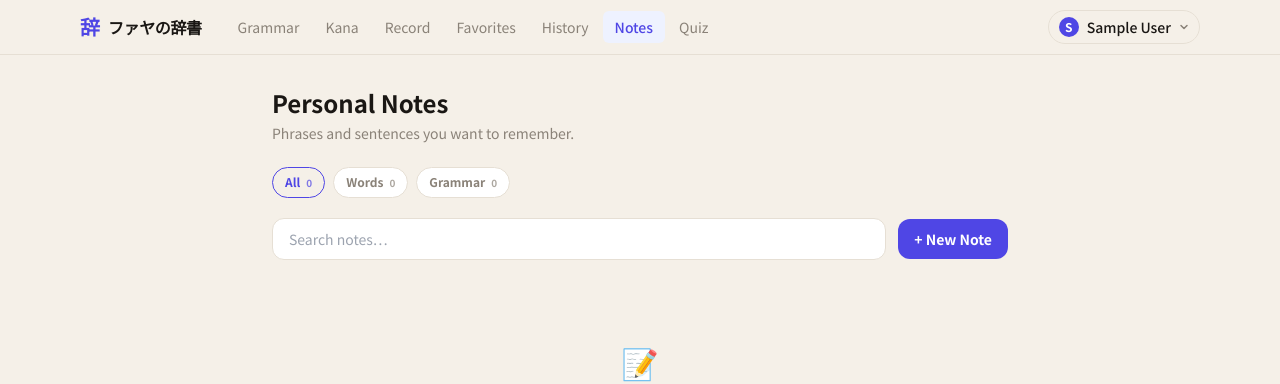
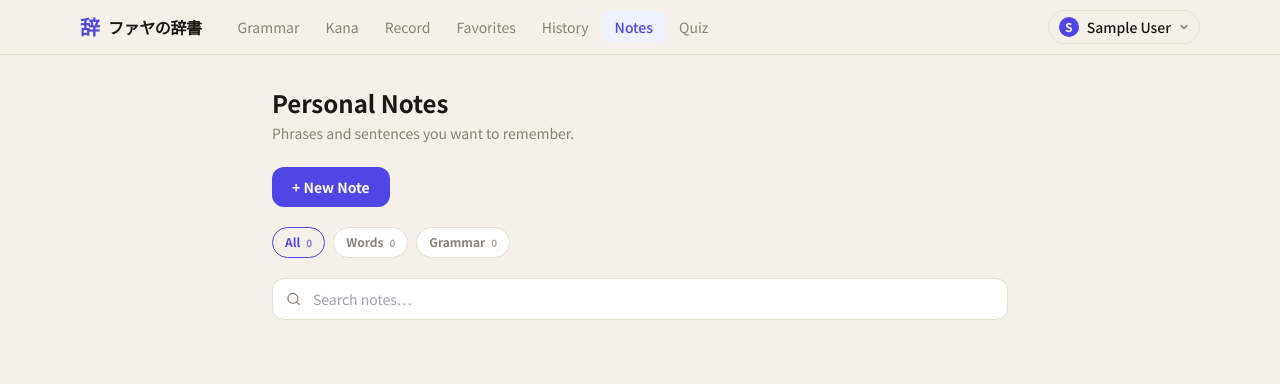
Before and after one commit to fadiyaha30/jp-dict, a Next.js app: page /notes in a window 1280 px wide. Shown: the top 384 px of the page. Built offline with nearby package versions, Linux system fonts and the light colour scheme; no server answers; the database is empty; sample sign-in values are in the browser's storage.

Commit message:
#18 Fix notes page UX — separate search from new note action
Moves the New Note button above the tabs as a standalone CTA and adds a
search icon to the search bar, preventing users from mistaking the search
input for a note creation field.

```diff
--- a/components/PersonalNotesList.tsx
+++ b/components/PersonalNotesList.tsx
@@ -127,6 +127,15 @@ export default function PersonalNotesList({ initial, initialTab }: Props) {
 
   return (
     <div className="flex flex-col gap-5">
+      {/* New Note button */}
+      <button
+        onClick={() => { setShowAdd(true); setEditId(null); }}
+        className="self-start px-5 py-2.5 rounded-xl text-sm font-semibold transition-all"
+        style={{ background: "var(--accent)", color: "white" }}
+      >
+        + New Note
+      </button>
+
       {/* Tabs */}
       <div className="flex gap-2 flex-wrap">
         {([
@@ -150,23 +159,24 @@ export default function PersonalNotesList({ initial, initialTab }: Props) {
         ))}
       </div>
 
-      {/* Toolbar */}
-      <div className="flex items-center gap-3">
+      {/* Search */}
+      <div className="relative">
+        <svg
+          className="absolute left-3.5 top-1/2 -translate-y-1/2 pointer-events-none"
+          width="15" height="15" viewBox="0 0 24 24" fill="none"
+          stroke="var(--muted)" strokeWidth="2" strokeLinecap="round" strokeLinejoin="round"
+        >
+          <circle cx="11" cy="11" r="8" />
+          <line x1="21" y1="21" x2="16.65" y2="16.65" />
+        </svg>
         <input
           type="text"
           placeholder="Search notes…"
           value={search}
           onChange={(e) => setSearch(e.target.value)}
-          className="flex-1 rounded-xl px-4 py-2.5 text-sm outline-none jp-text"
+          className="w-full rounded-xl pl-10 pr-4 py-2.5 text-sm outline-none jp-text"
           style={{ background: "var(--surface)", border: "1px solid var(--border)", color: "var(--text)" }}
         />
-        <button
-          onClick={() => { setShowAdd(true); setEditId(null); }}
-          className="shrink-0 px-4 py-2.5 rounded-xl text-sm font-semibold transition-all"
-          style={{ background: "var(--accent)", color: "white" }}
-        >
-          + New Note
-        </button>
       </div>
 
       {/* Add form */}
```
